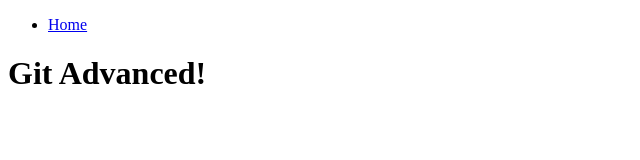
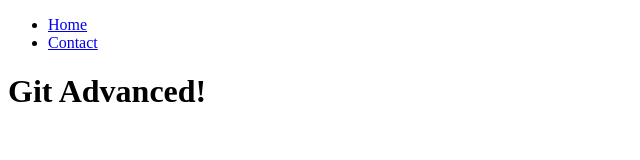
Before and after one commit to Svenson74/git-advanced, a plain HTML site: page index.html in a window 1280 px wide. Shown: the whole page, without its empty margins (0-640 px from the left). Drawn offline with Linux system fonts and the light colour scheme.

Commit message:
Add a contact navigation item to be able to reach the contact page

```diff
--- a/index.html
+++ b/index.html
@@ -11,6 +11,9 @@
             <li>
                 <a href="/">Home</a>
             </li>
+            <li>
+                <a href="/contact">Contact</a>
+            </li>
         </ul>
     </nav>
     <h1>Git Advanced!</h1>
```
